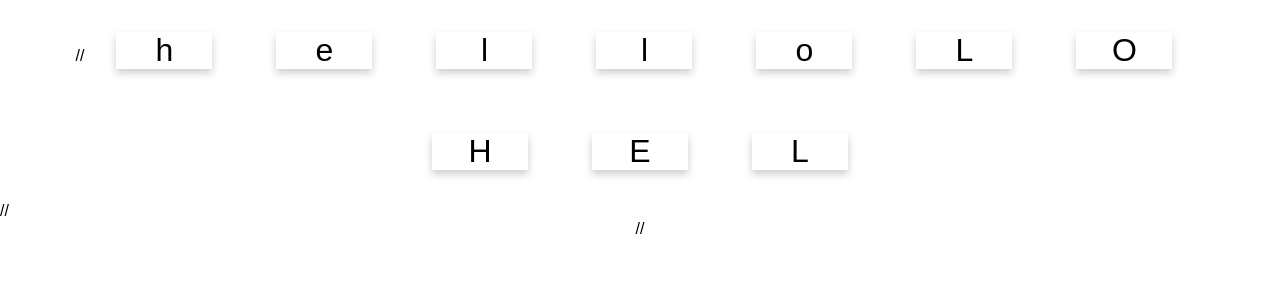
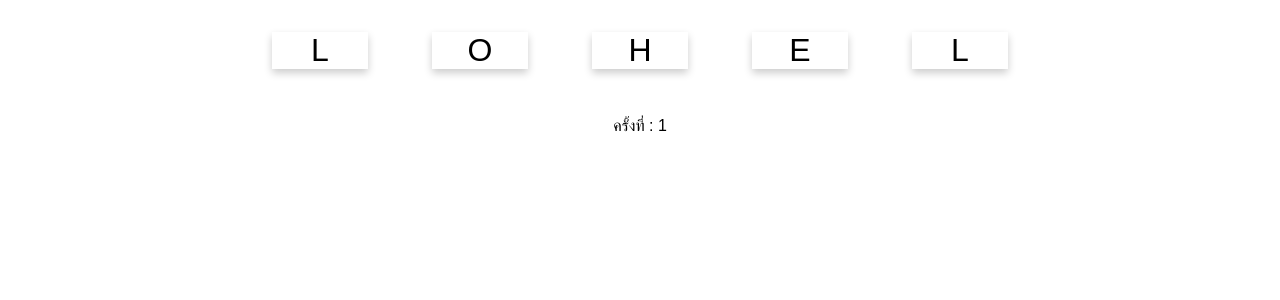
Before and after one commit to VorapratR/ReactLab, a React (Create React App) app in the folder card-game/: page / in a window 1280 px wide. Shown: the top 300 px of the page. Built offline with nearby package versions, Linux system fonts and the light colour scheme.

Commit message:
GAME Logic  : เสร็จ

```diff
--- a/card-game/src/App.js
+++ b/card-game/src/App.js
@@ -4,14 +4,13 @@ import './App.css';
 //import CharacterCard from './CharacterCard';
 import WordCard from './WordCard';
 
-const word = "hello"
+const word = "HELLO"
 class App extends Component {
 
   render() {
     return (
-      <div >
+      <div className="App">
        <WordCard value = {word}/>
-       //<WordCard value = ""/>
       </div>
     );
   }
--- a/card-game/src/CharacterCard.js
+++ b/card-game/src/CharacterCard.js
@@ -18,7 +18,7 @@ export default class CharacterCard extends Component {
     }
   }
   render() {
-    let className = `card ${this.state.active ? "activeCard" : " "}`
+    let className = `card ${this.state.active ? 'activeCard' : ' '}`
     return (
       <div className={className} onClick={this.activate}>
         {this.props.value}
--- a/card-game/src/WordCard.js
+++ b/card-game/src/WordCard.js
@@ -17,18 +17,15 @@ export default class WordCard extends Component{
         super(props)
         this.state = prepareStateFromWord(this.props.value)
     }
-    //activate =  c => { console.log(`${c} has been activated.`) }
     activateHandler = (c) => {
-        //console.log(`${c} has been activate`)
-        let guess = [this.state.guess+c]
-        console.log("guess-- " + guess.length)
-        console.log('word-- ' + this.state.word.length)
+        let guess = [this.state.guess]+ c
+        console.log("index : " + guess.length +" / " + this.state.word.length )
         this.setState({guess})
         if (guess.length === this.state.chars.length){
-            if(guess.join('').toString() === this.state.word){
-                this.setState({guess:[],completed:true})
+            if(guess === this.state.word){
+                this.setState({guess: [],complete:true})
             }else{
-                this.setState({guess:[],attempt:this.state.attempt + 1 })
+                this.setState({guess:[],attempt:this.state.attempt+1 })
             }
         }
     }
@@ -36,12 +33,14 @@ export default class WordCard extends Component{
     render(){
         return(
             <div className= "App">
-            //{Array.from(this.props.value).map((c,i) => <CharacterCard value={c} key= {i} activationHandler={this.activateHandler}/>)}
             { Array.from(this.state.chars).map(
-                (c,i)=> <CharacterCard value = {c} key = {i} attempt={this.state.attempt} activateHandler={this.activateHandler}/>
-            )}
+                    (c,i)=> <CharacterCard value = {c} key = {i} attempt={this.state.attempt}
+                    activateHandler={this.activateHandler}/>
+                )
+            }
+            <p>ครั้งที่ : {this.state.attempt}</p>
+            <h1>{this.state.complete? "มึงชนะ!!!" : ""}</h1>
             </div>
         )
     }
-
 }
```
